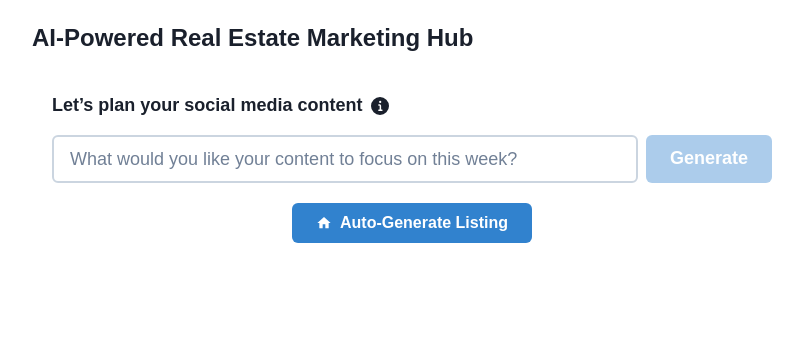
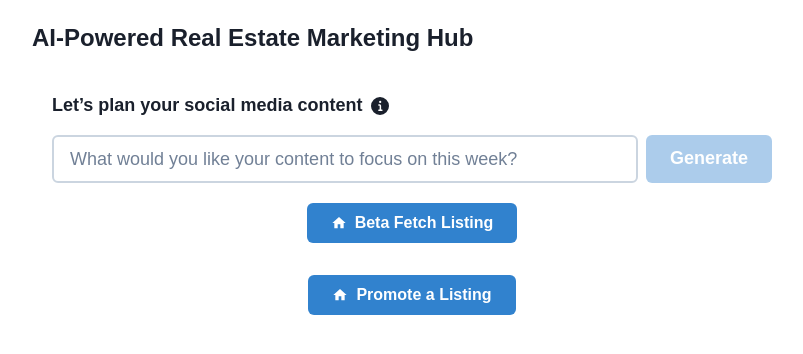
Before and after one commit to elisat0108/ListingAI, a React (Create React App) app in the folder src/frontend/: page / in a window 1280 px wide. Shown: the top 354 px of the page, without its empty margins (228-1031 px from the left). Built offline with nearby package versions, Linux system fonts and the light colour scheme.

Commit message:
Create Listing Frontend

```diff
--- a/src/frontend/src/App.js
+++ b/src/frontend/src/App.js
@@ -2,7 +2,8 @@ import React, { useState } from "react";
 import { Box, Text } from "@chakra-ui/react";
 import ListingFetcher from "./components/ListingFetcher";
 import ListingModal from "./components/ListingModal";
-import ContentGeneration from "./components/ContentGeneration"; // ✅ Import ContentGeneration
+import ContentGeneration from "./components/ContentGeneration";
+import CreateListing from "./components/CreateListing"; // Import PostListing
 
 function App() {
   const [listing, setListing] = useState(null);
@@ -23,12 +24,15 @@ function App() {
       {modalOpen && editableListing && (
         <ListingModal
           listing={editableListing}
-          setListing={setEditableListing}
+          setListing={editableListing}
           selectedImages={selectedImages}
           setSelectedImages={setSelectedImages}
           setModalOpen={setModalOpen}
         />
       )}
+
+      {/* CreateListing Component */}
+      <CreateListing setModalOpen={setModalOpen} />
     </Box>
   );
 }
--- /dev/null
+++ b/src/frontend/src/components/CreateListing.js
@@ -0,0 +1,93 @@
+import React, { useState } from "react";
+import { Box, Button, Input, Text, Flex, Icon } from "@chakra-ui/react";
+import { MdHome } from "react-icons/md";
+import Modal from "./Modal";
+
+function CreateListing() {
+  const [modalOpen, setModalOpen] = useState(false);
+  const [listingLink, setListingLink] = useState("");
+  const [isManualEntry, setIsManualEntry] = useState(false);
+
+  const handleExtractListing = () => {
+    if (!listingLink) {
+      alert("Please provide a valid listing URL.");
+      return;
+    }
+    // Add logic to extract listing details using the URL
+    alert(`Extracting details from: ${listingLink}`);
+  };
+
+  return (
+    <>
+      <Flex mb={4} justifyContent="center">
+        <Button
+          mt={4}
+          colorScheme="blue"
+          size="md"
+          onClick={() => setModalOpen(true)}
+          leftIcon={<Icon as={MdHome} boxSize={4} />}
+          borderRadius="md"
+          px={6}
+          py={2}
+        >
+          Promote a Listing
+        </Button>
+      </Flex>
+
+      {modalOpen && (
+        <Modal setModalOpen={setModalOpen}>
+          <Flex direction="column" gap={4} padding={4}>
+            {/* Header */}
+            <Box textAlign="center">
+              <Text fontSize="lg" fontWeight="bold">
+                Property Listing Social Media Posts
+              </Text>
+              <Text fontSize="sm" color="gray.500">
+                Turn your current listings into social media posts by pasting your listing link below.
+              </Text>
+            </Box>
+
+            {/* URL Input */}
+            {!isManualEntry && (
+              <Box>
+                <Text mb={2}>Paste Listing Link From Realtor.ca</Text>
+                <Input
+                  placeholder="https://www.realtor.ca/real-estate/homedetails/..."
+                  value={listingLink}
+                  onChange={(e) => setListingLink(e.target.value)}
+                />
+                <Button
+                  mt={4}
+                  colorScheme="red"
+                  width="100%"
+                  onClick={handleExtractListing}
+                >
+                  Extract Listing
+                </Button>
+              </Box>
+            )}
+
+            {/* Manual Entry Toggle */}
+            <Button
+              variant="link"
+              onClick={() => setIsManualEntry((prev) => !prev)}
+              textDecoration="underline"
+            >
+              {isManualEntry ? "Paste Listing Link Instead" : "Enter Listing Information Manually"}
+            </Button>
+
+            {/* Manual Entry Placeholder */}
+            {isManualEntry && (
+              <Box>
+                <Text>Manual entry form will go here.</Text>
+                {/* Add your manual entry form components */}
+              </Box>
+            )}
+          </Flex>
+        </Modal>
+      )}
+    </>
+  );
+}
+
+export default CreateListing;
--- a/src/frontend/src/components/ListingFetcher.js
+++ b/src/frontend/src/components/ListingFetcher.js
@@ -41,7 +41,7 @@ function ListingFetcher({ setListing, setEditableListing, setModalOpen }) {
         px={6} // Adjust padding for a sleeker look
         py={2}
       >
-        Auto-Generate Listing
+        Beta Fetch Listing
       </Button>
     </Flex>
   );
```
